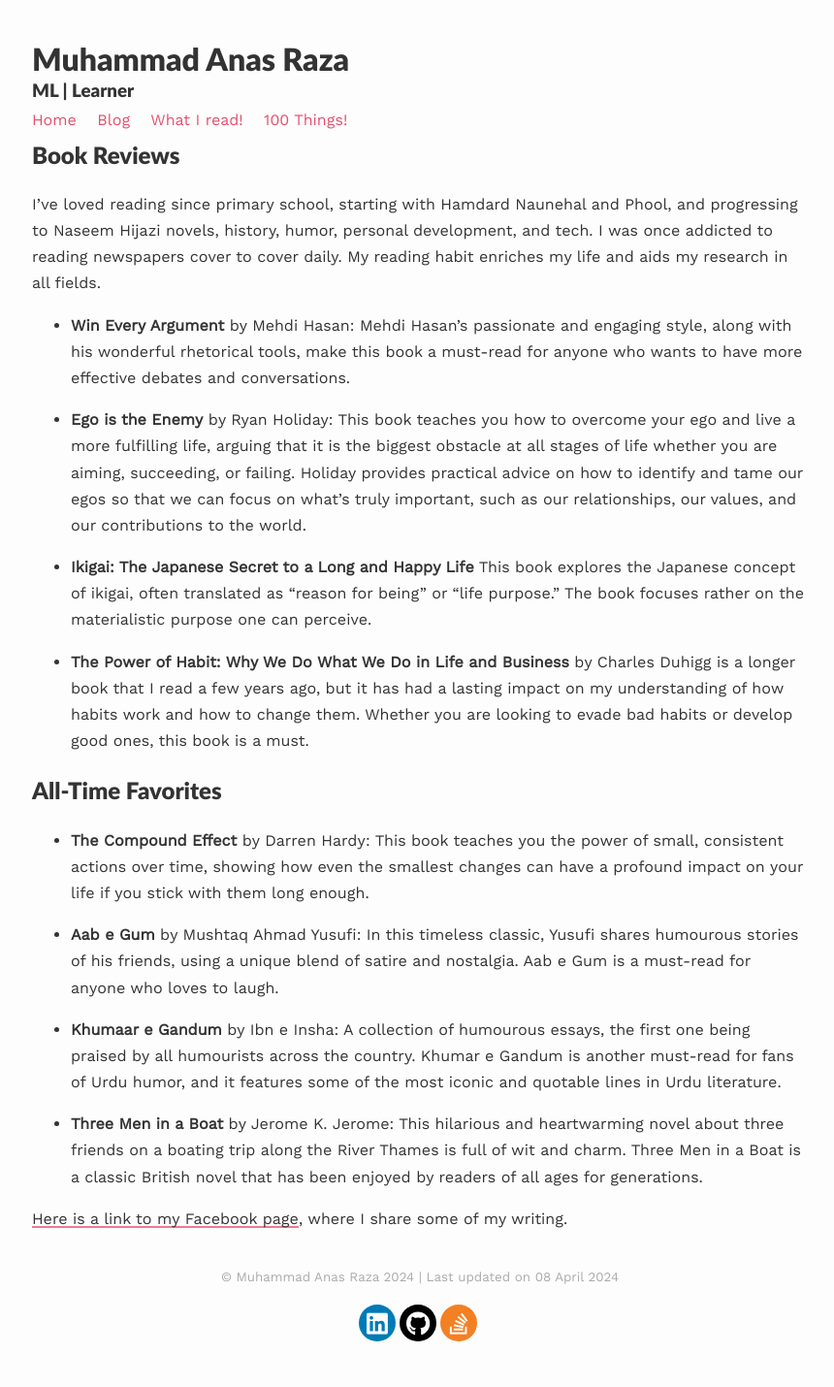
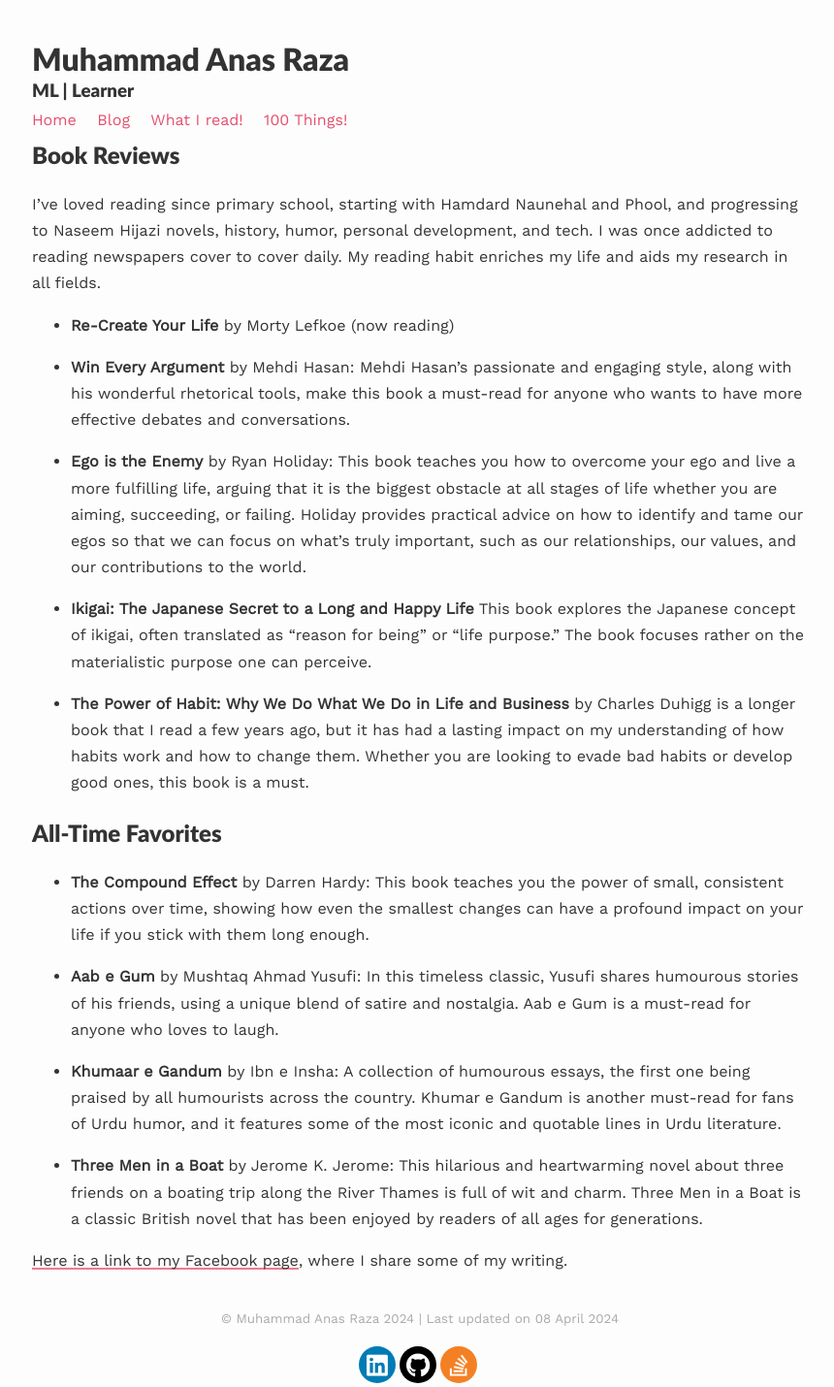
Before and after one commit to anas-rz/anas-rz.github.io, a Jekyll site: the page built from readings.md, in a window 1280 px wide. Shown: the whole page at 97% size, without its empty margins (207-1067 px from the left). Built offline with Jekyll 4.4.1, drawn with Linux system fonts in a browser that asks for light colours; nearby versions of some CDN libraries; a script that is not in the unit is left out; before the commit the page ends 1387 px from its top, so only the background shows below that.

Commit message:
Update readings.md

```diff
--- a/readings.md
+++ b/readings.md
@@ -7,6 +7,8 @@ published: true
 ## Book Reviews
 
 I've loved reading since primary school, starting with Hamdard Naunehal and Phool, and progressing to Naseem Hijazi novels, history, humor, personal development, and tech. I was once addicted to reading newspapers cover to cover daily. My reading habit enriches my life and aids my research in all fields.
+
+* **Re-Create Your Life** by Morty Lefkoe \(now reading\)
 
 * **Win Every Argument** by Mehdi Hasan: Mehdi Hasan's passionate and engaging style, along with his wonderful rhetorical tools, make this book a must-read for anyone who wants to have more effective debates and conversations.
 
```
